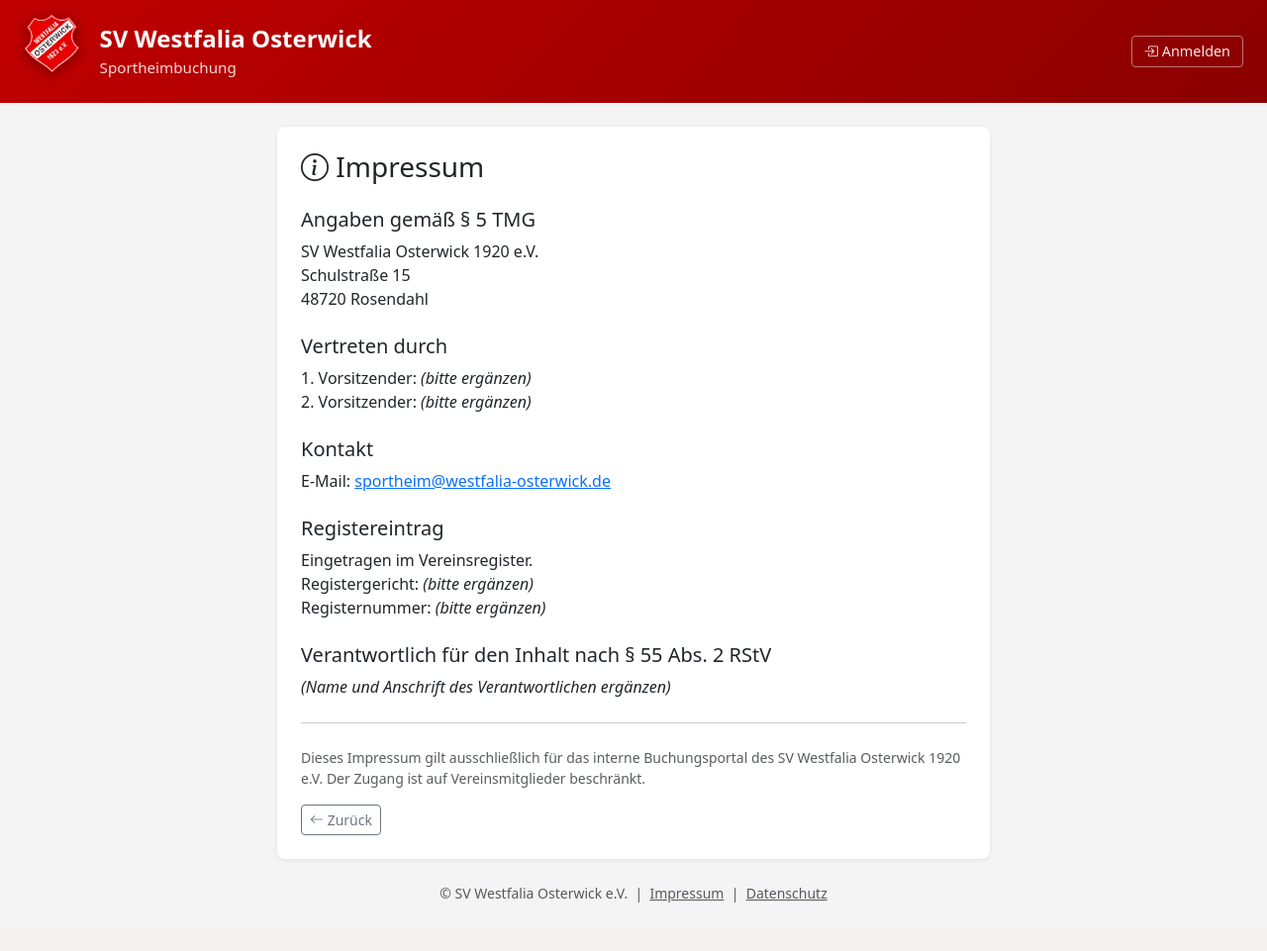
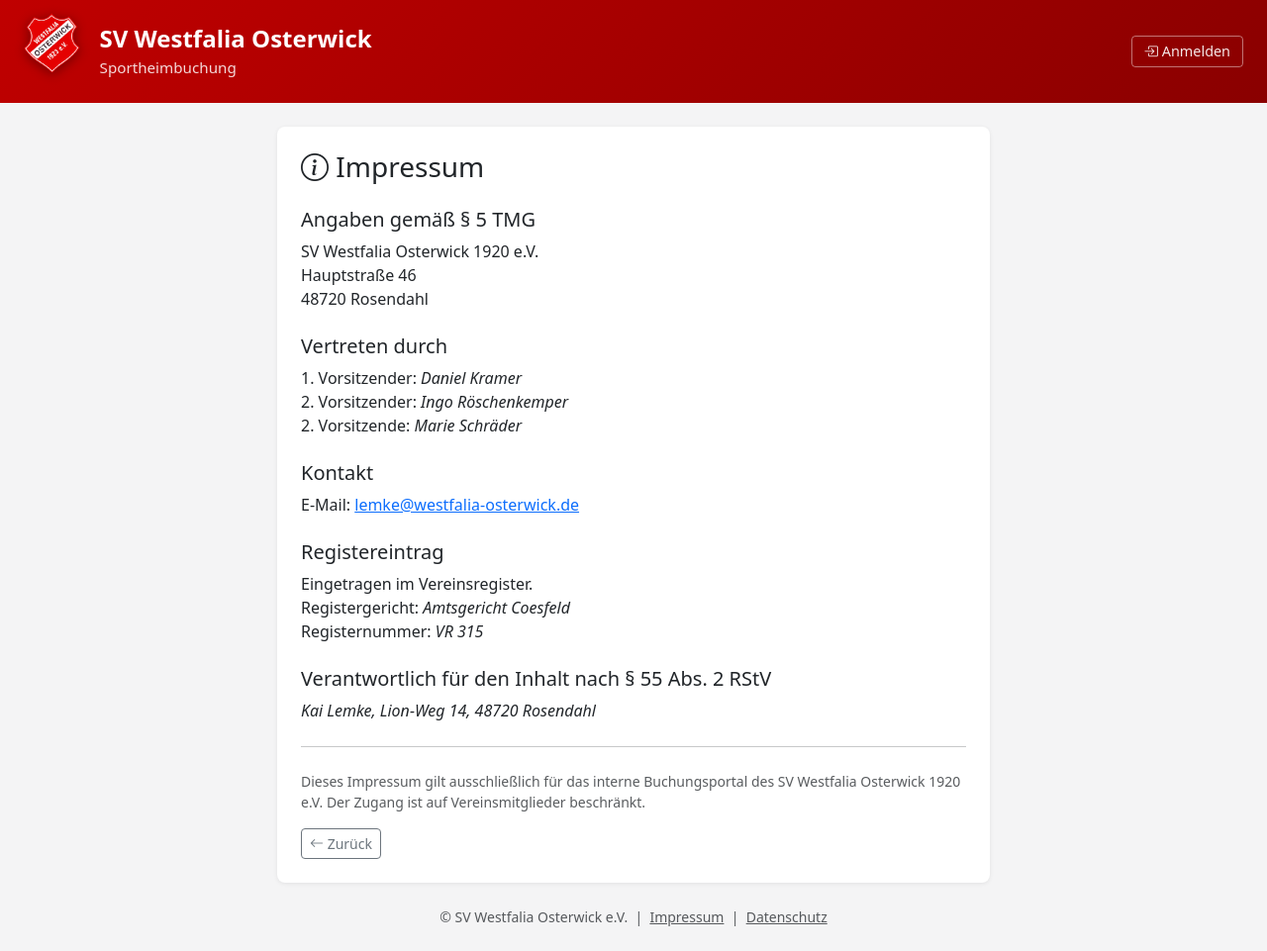
Before and after one commit to Crunchcow/Vereinsheimbuchung, a Django app: page /impressum/ in a window 1280 px wide. Shown: the whole page at 99% size. Before the commit the page ends 912 px from the top, so only its background shows below. Run offline with Django 5.2, Linux system fonts and the light colour scheme.

Commit message:
Anpassungen für Impressum und Datenschutz

```diff
--- a/booking/templates/booking/datenschutz.html
+++ b/booking/templates/booking/datenschutz.html
@@ -8,7 +8,7 @@
     <h5>1. Verantwortlicher</h5>
     <p>
         SV Westfalia Osterwick 1920 e.V.<br>
-        Schulstraße 15, 48720 Rosendahl<br>
+        Hauptstraße 46, 48720 Rosendahl<br>
         E-Mail: <a href="mailto:sportheim@westfalia-osterwick.de">sportheim@westfalia-osterwick.de</a>
     </p>
 
@@ -69,7 +69,7 @@
     </ul>
     <p>
         Für Anfragen wenden Sie sich an:
-        <a href="mailto:sportheim@westfalia-osterwick.de">sportheim@westfalia-osterwick.de</a>
+        <a href="mailto:lemke@westfalia-osterwick.de">lemke@westfalia-osterwick.de</a>
     </p>
 
     <h5 class="mt-4">8. Hosting und technische Sicherheit</h5>
--- a/booking/templates/booking/impressum.html
+++ b/booking/templates/booking/impressum.html
@@ -8,30 +8,31 @@
     <h5>Angaben gemäß § 5 TMG</h5>
     <p>
         SV Westfalia Osterwick 1920 e.V.<br>
-        Schulstraße 15<br>
+        Hauptstraße 46<br>
         48720 Rosendahl
     </p>
 
     <h5 class="mt-4">Vertreten durch</h5>
     <p>
-        1. Vorsitzender: <em>(bitte ergänzen)</em><br>
-        2. Vorsitzender: <em>(bitte ergänzen)</em>
+        1. Vorsitzender: <em>Daniel Kramer</em><br>
+        2. Vorsitzender: <em>Ingo Röschenkemper</em><br>
+        2. Vorsitzende: <em>Marie Schräder</em>
     </p>
 
     <h5 class="mt-4">Kontakt</h5>
     <p>
-        E-Mail: <a href="mailto:sportheim@westfalia-osterwick.de">sportheim@westfalia-osterwick.de</a>
+        E-Mail: <a href="mailto:lemke@westfalia-osterwick.de">lemke@westfalia-osterwick.de</a>
     </p>
 
     <h5 class="mt-4">Registereintrag</h5>
     <p>
         Eingetragen im Vereinsregister.<br>
-        Registergericht: <em>(bitte ergänzen)</em><br>
-        Registernummer: <em>(bitte ergänzen)</em>
+        Registergericht: <em>Amtsgericht Coesfeld</em><br>
+        Registernummer: <em>VR 315</em>
     </p>
 
     <h5 class="mt-4">Verantwortlich für den Inhalt nach § 55 Abs. 2 RStV</h5>
-    <p><em>(Name und Anschrift des Verantwortlichen ergänzen)</em></p>
+    <p><em>Kai Lemke, Lion-Weg 14, 48720 Rosendahl</em></p>
 
     <hr class="my-4">
     <p class="text-muted small">
```
